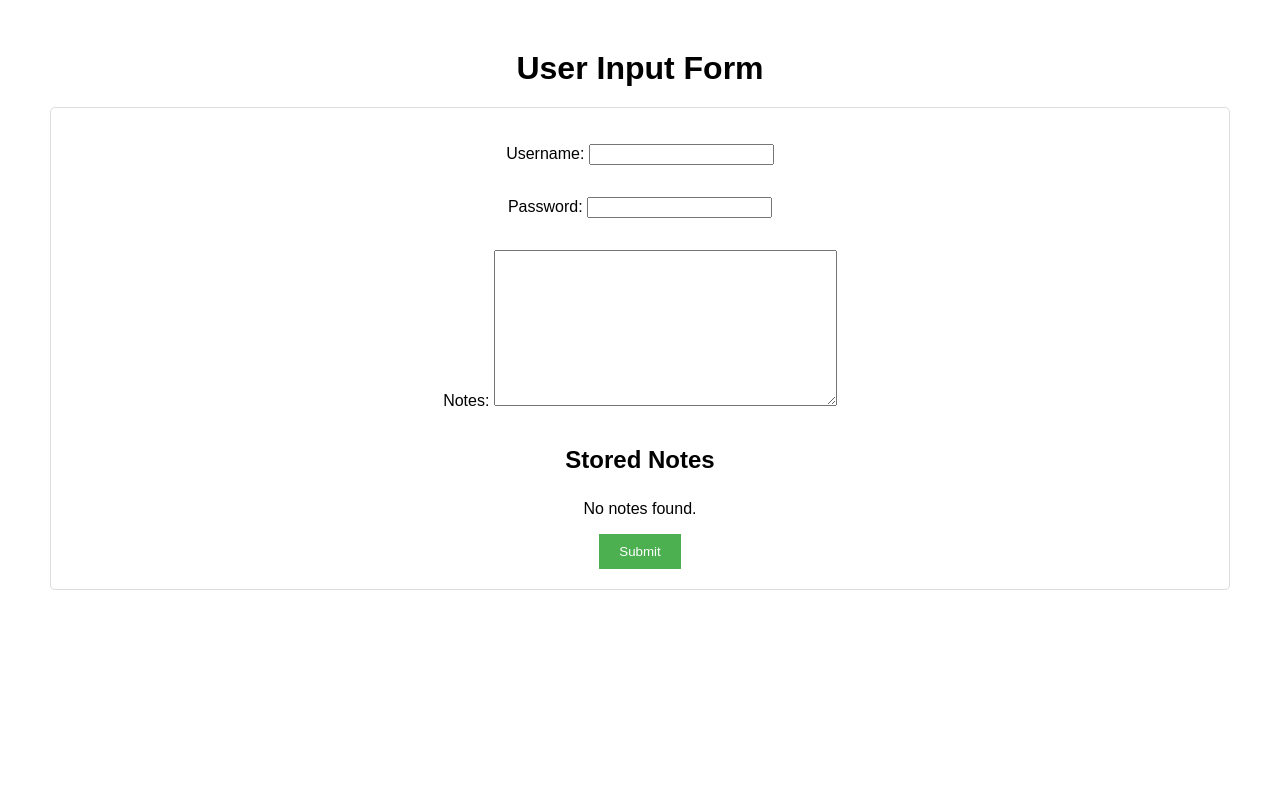
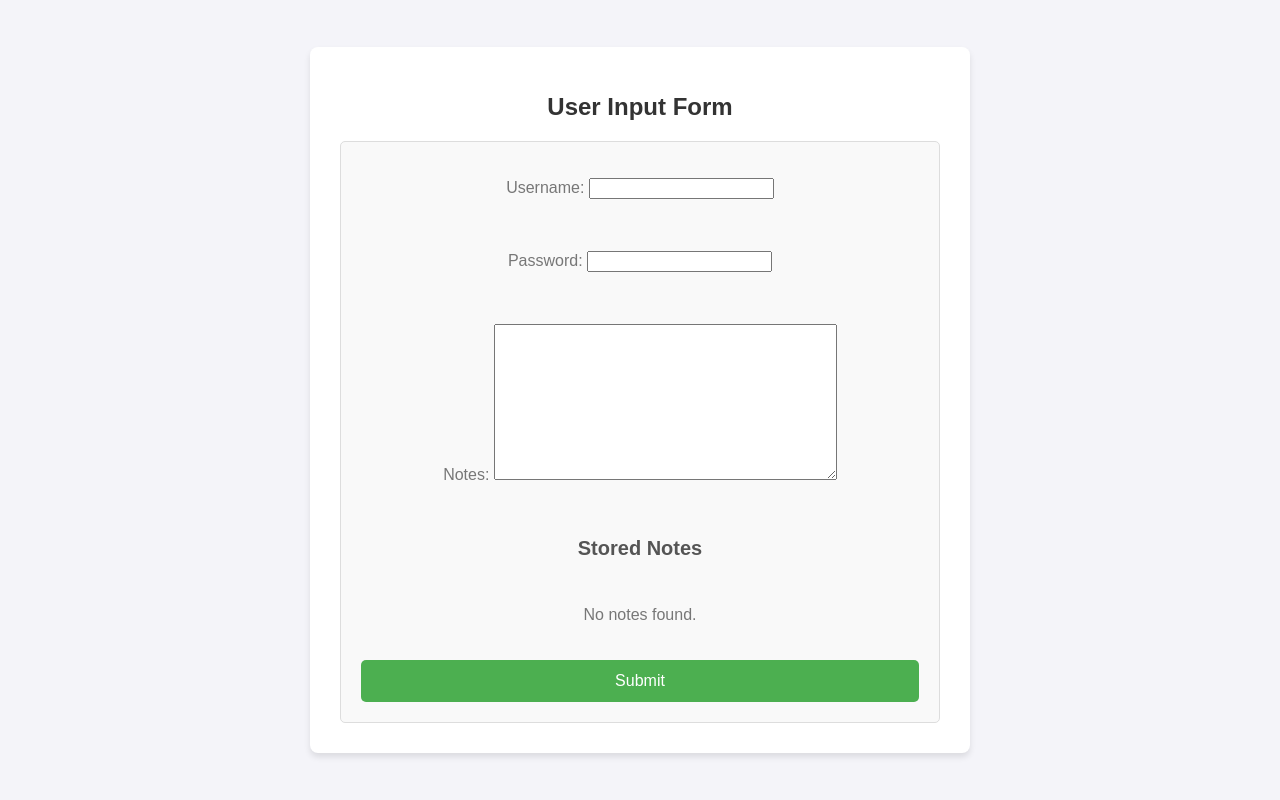
Before and after one commit to Himanshujha2106/notesvercel, a Django app: template templates/user_input.html in a window 1280 px wide. Run offline with Django 5.2, Linux system fonts and the light colour scheme; the template is opened without the code that fills it: values that come from a table or form of the project are taken from there, others are empty.

Commit message:
Update user_input.html

```diff
--- a/templates/user_input.html
+++ b/templates/user_input.html
@@ -4,29 +4,112 @@
 <head>
   <meta charset="UTF-8">
   <title>User Input Form</title>
+  <style>
+    body {
+      font-family: Arial, sans-serif;
+      background-color: #f4f4f9;
+      margin: 0;
+      padding: 0;
+      display: flex;
+      justify-content: center;
+      align-items: center;
+      min-height: 100vh;
+    }
+
+    .container {
+      width: 100%;
+      max-width: 600px;
+      background-color: #fff;
+      padding: 30px;
+      border-radius: 8px;
+      box-shadow: 0 4px 6px rgba(0, 0, 0, 0.1);
+    }
+
+    h1 {
+      text-align: center;
+      margin-bottom: 20px;
+      font-size: 24px;
+      color: #333;
+    }
+
+    form {
+      display: flex;
+      flex-direction: column;
+      gap: 20px;
+      padding: 20px;
+      border: 1px solid #ddd;
+      border-radius: 5px;
+      background-color: #f9f9f9;
+    }
+
+    button {
+      background-color: #4CAF50;
+      color: white;
+      padding: 12px;
+      font-size: 16px;
+      border: none;
+      border-radius: 5px;
+      cursor: pointer;
+      transition: background-color 0.3s;
+    }
+
+    button:hover {
+      background-color: #45a049;
+    }
+
+    ul {
+      list-style: none;
+      padding: 0;
+      margin: 0;
+    }
+
+    li {
+      background-color: #fefefe;
+      padding: 15px;
+      margin-bottom: 10px;
+      border: 1px solid #ddd;
+      border-radius: 5px;
+      box-shadow: 0 1px 3px rgba(0, 0, 0, 0.1);
+      transition: transform 0.3s, box-shadow 0.3s;
+    }
+
+    li:hover {
+      transform: translateY(-2px);
+      box-shadow: 0 4px 8px rgba(0, 0, 0, 0.1);
+    }
+
+    p {
+      text-align: center;
+      color: #777;
+    }
+
+    h2 {
+      font-size: 20px;
+      margin-bottom: 10px;
+      color: #555;
+      text-align: center;
+    }
+  </style>
 </head>
-<body style="font-family: Arial, sans-serif; margin: 50px;">
-  <h1 style="text-align: center; margin-bottom: 20px;">User Input Form</h1>
-  <form method="post" style="display: flex; flex-direction: column; align-items: center; margin-bottom: 20px; padding: 20px; border: 1px solid #ddd; border-radius: 5px;">
+<body>
+  <div class="container">
+    <h1>User Input Form</h1>
+    <form method="post">
       {% csrf_token %}
       {{ form.as_p }}
-
-    <h2 style="margin-bottom: 10px;">Stored Notes</h2>
-    <ul id="notes-list" style="list-style: none; padding: 0; margin: 0;">
+      <h2>Stored Notes</h2>
+      <ul id="notes-list">
         {% for note in notes %}
-        <li style="margin-bottom: 10px;">
-          {{ note.title }} - {{ note.content }}
+          <li>
+            <strong>{{ note.title }}</strong> - {{ note.content }}
           </li>
         {% endfor %}
         {% if not notes %}
           <p>No notes found.</p>
         {% endif %}
       </ul>
-    <button type="submit" style="background-color: #4CAF50; color: white; padding: 10px 20px; border: none; cursor: pointer;">Submit</button>
+      <button type="submit">Submit</button>
     </form>
-
-  <script>
-    // Add JavaScript logic here to handle dynamic note updates (optional)
-  </script>
+  </div>
 </body>
 </html>
```
Lines whose indentation alone changed are shown as unchanged.
